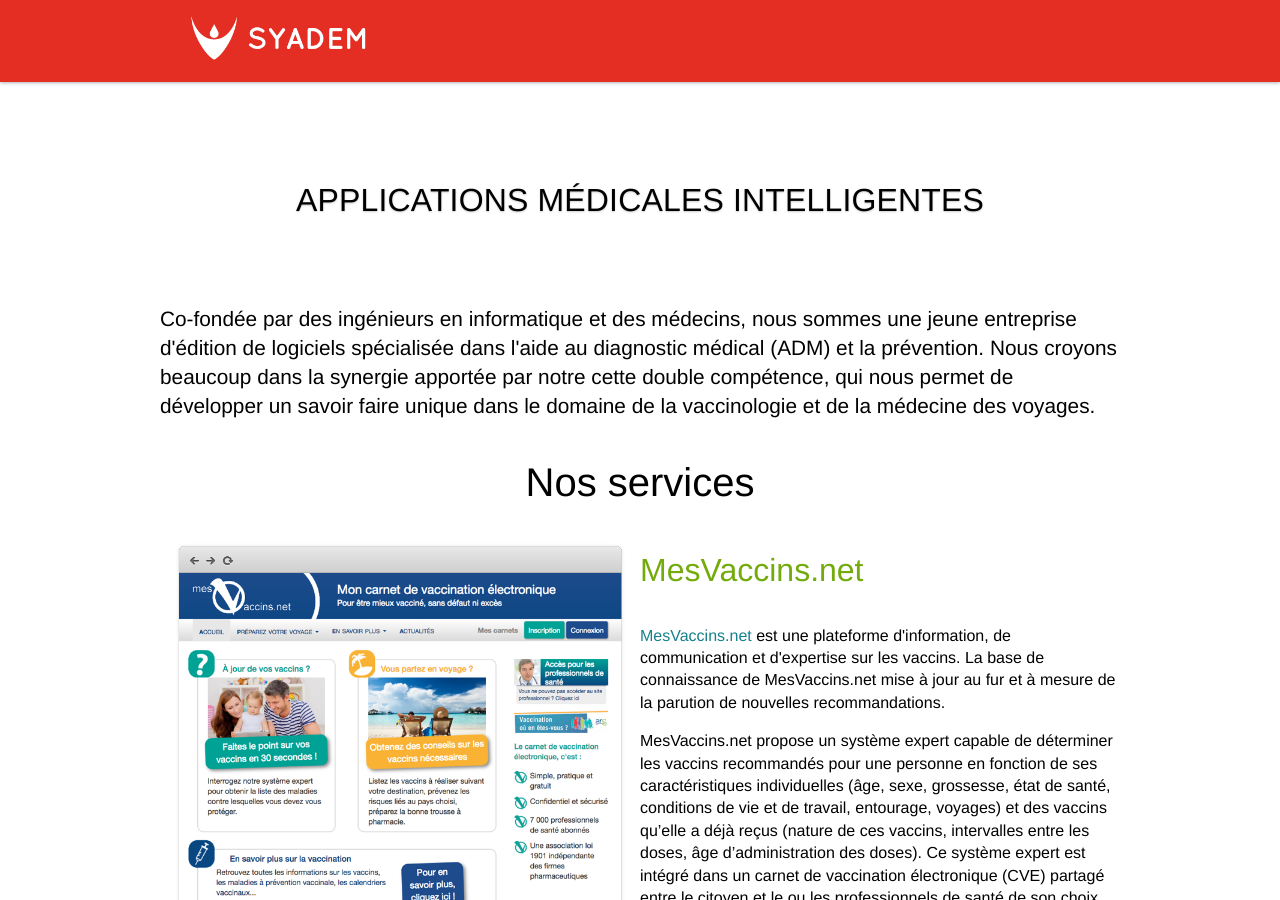
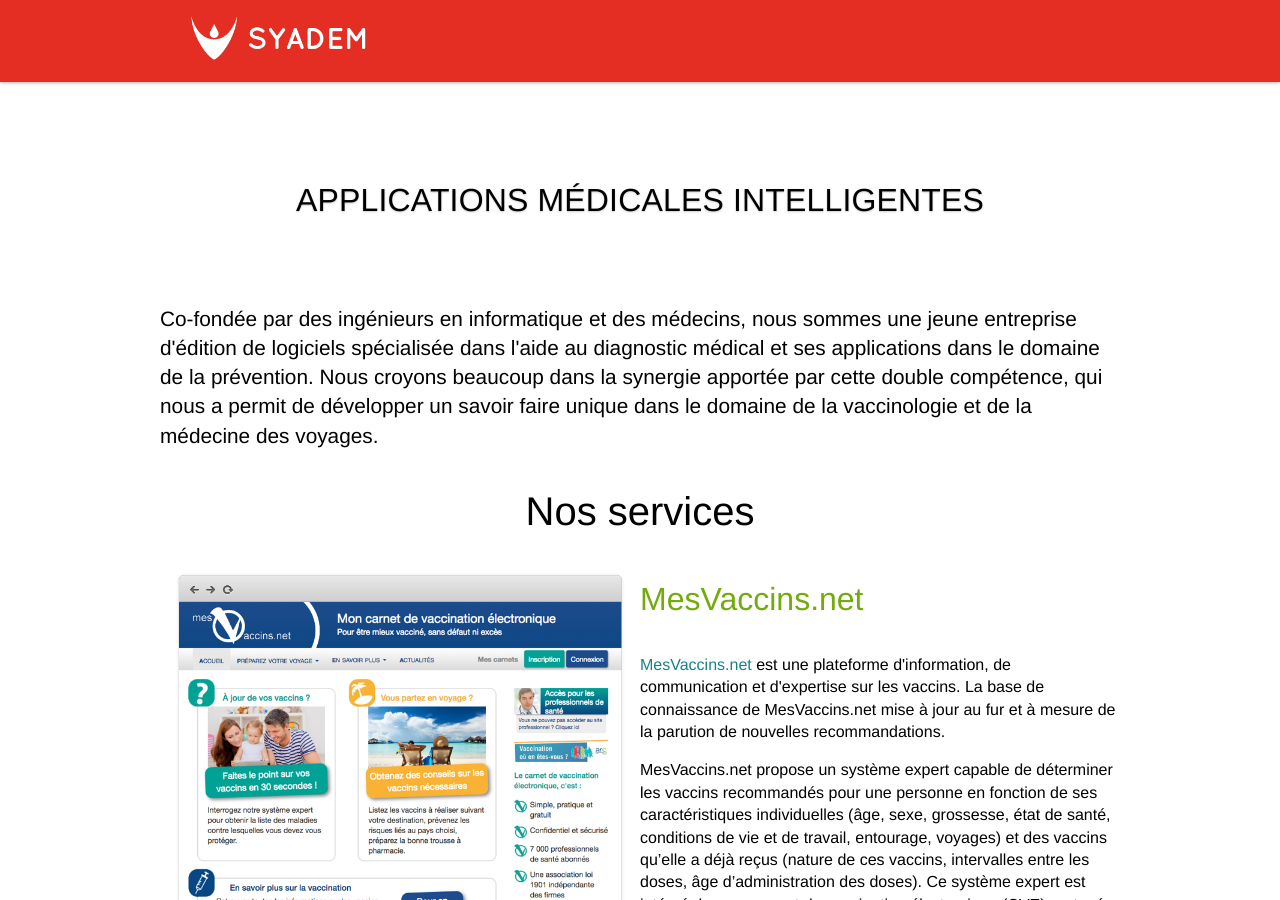
Before and after one commit to Syadem/syadem.github.io, a Jekyll site: the page built from index.html, in a window 1280 px wide and 900 px high. Built offline with Jekyll 4.4.1, drawn with Linux system fonts in a browser that asks for light colours; nearby versions of some CDN libraries.

Commit message:
Update head

```diff
--- a/index.html
+++ b/index.html
@@ -11,7 +11,7 @@
 <div class="container homepage">
   <div class="pure-g-r">
     <section class="pure-u-1 presentation">
-      <p>Co-fondée par des ingénieurs en informatique et des médecins, nous sommes une jeune entreprise d'édition de logiciels spécialisée dans l'aide au diagnostic médical (ADM) et la prévention. Nous croyons beaucoup dans la synergie apportée par notre cette double compétence, qui nous permet de développer un savoir faire unique dans le domaine de la vaccinologie et de la médecine des voyages.</p>
+      <p>Co-fondée par des ingénieurs en informatique et des médecins, nous sommes une jeune entreprise d'édition de logiciels spécialisée dans l'aide au diagnostic médical et ses applications dans le domaine de la prévention. Nous croyons beaucoup dans la synergie apportée par cette double compétence, qui nous a permit de développer un savoir faire unique dans le domaine de la vaccinologie et de la médecine des voyages.</p>
     </section>
   </div>
   <div class="pure-g-r">
```
